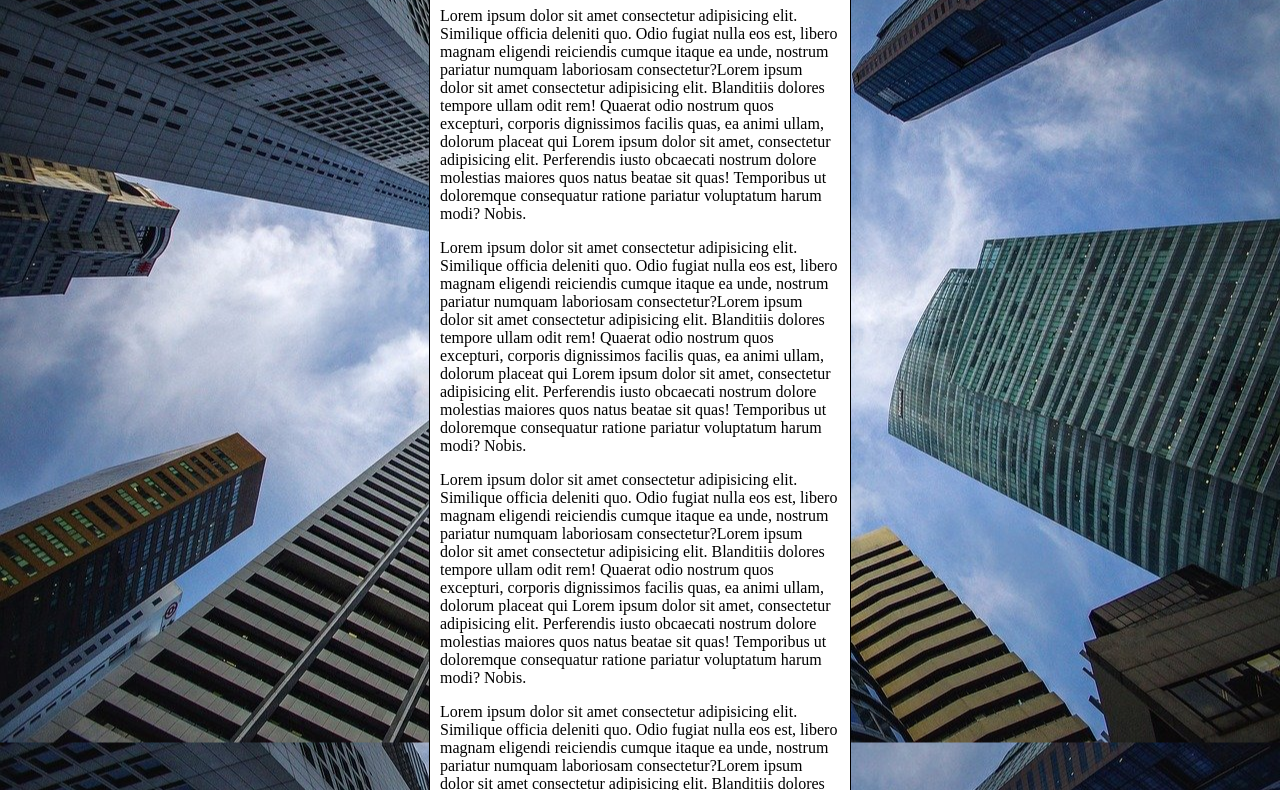
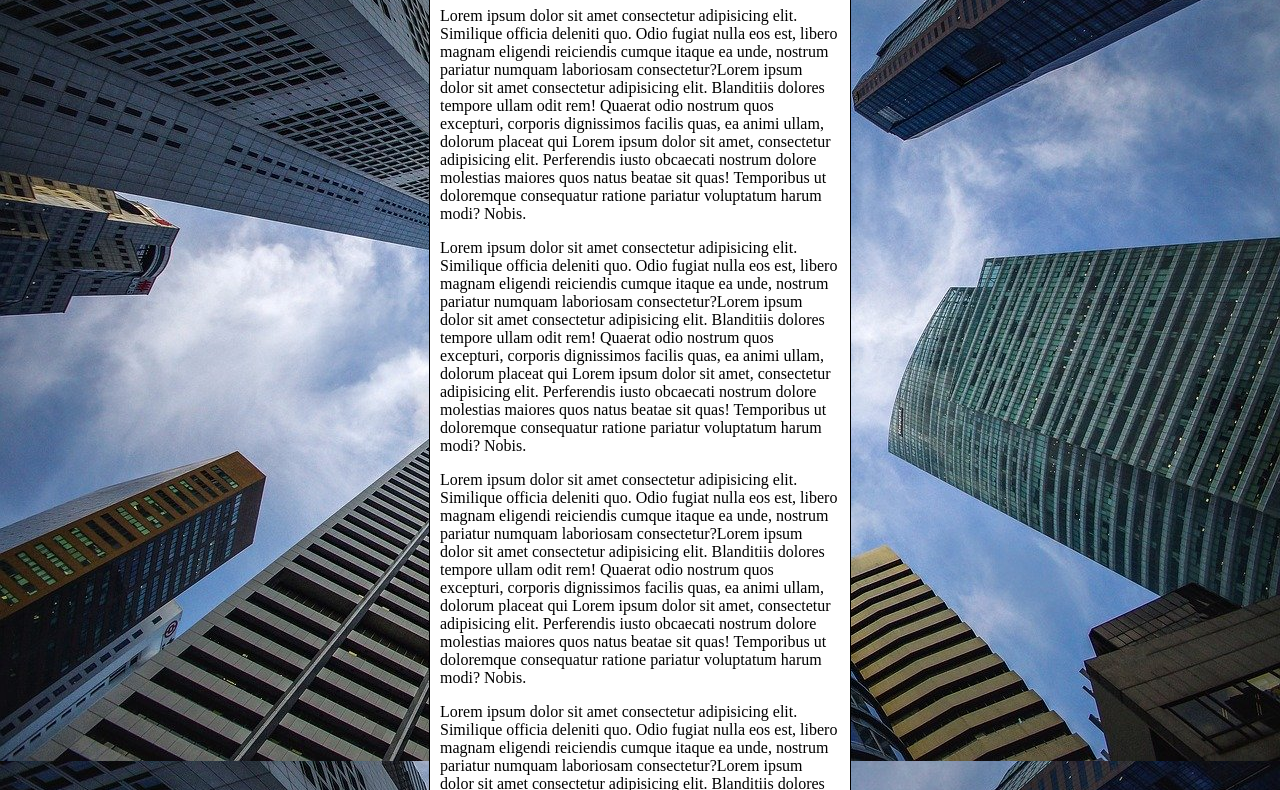
Before and after one commit to Juanbold/html-css, a plain HTML site: page exercicios/ex022/fundo006.html in a window 1280 px wide. Shown: the part 92-882 px from the top of the page. Drawn offline with Linux system fonts and the light colour scheme.

Commit message:
criei um shorthand

```diff
--- a/exercicios/ex022/fundo006.html
+++ b/exercicios/ex022/fundo006.html
@@ -3,21 +3,29 @@
 <head>
     <meta charset="UTF-8">
     <meta name="viewport" content="width=device-width, initial-scale=1.0">
-    <title>Document</title>
+    <title>fundo fico de tela
+    </title>
     <style>
         body{
             height: 100vh;
-            background-color: black;
+           /*  background-color: black;
             background-image: url(imagens/wallpaper002.jpg);
             background-position: center center;
-            background-repeat: repeat repeat-y;
-            background-size:cover;
+            background-repeat: no-repeat;
 
+            background-attachment: fixed; */
+
+            /* Shorthand - background
+             color> image > position > repeat > /[size] > attachment
+             */
+
+             background: black url('imagens/wallpaper002.jpg') center center no-repeat  fixed;
+             background-size:cover;
 
         }
         main {
             background-color: white;
-            width: 400px;
+            max-width: 400px;
             padding: 10px;
             margin: auto;
             border: 1px solid black;
```
